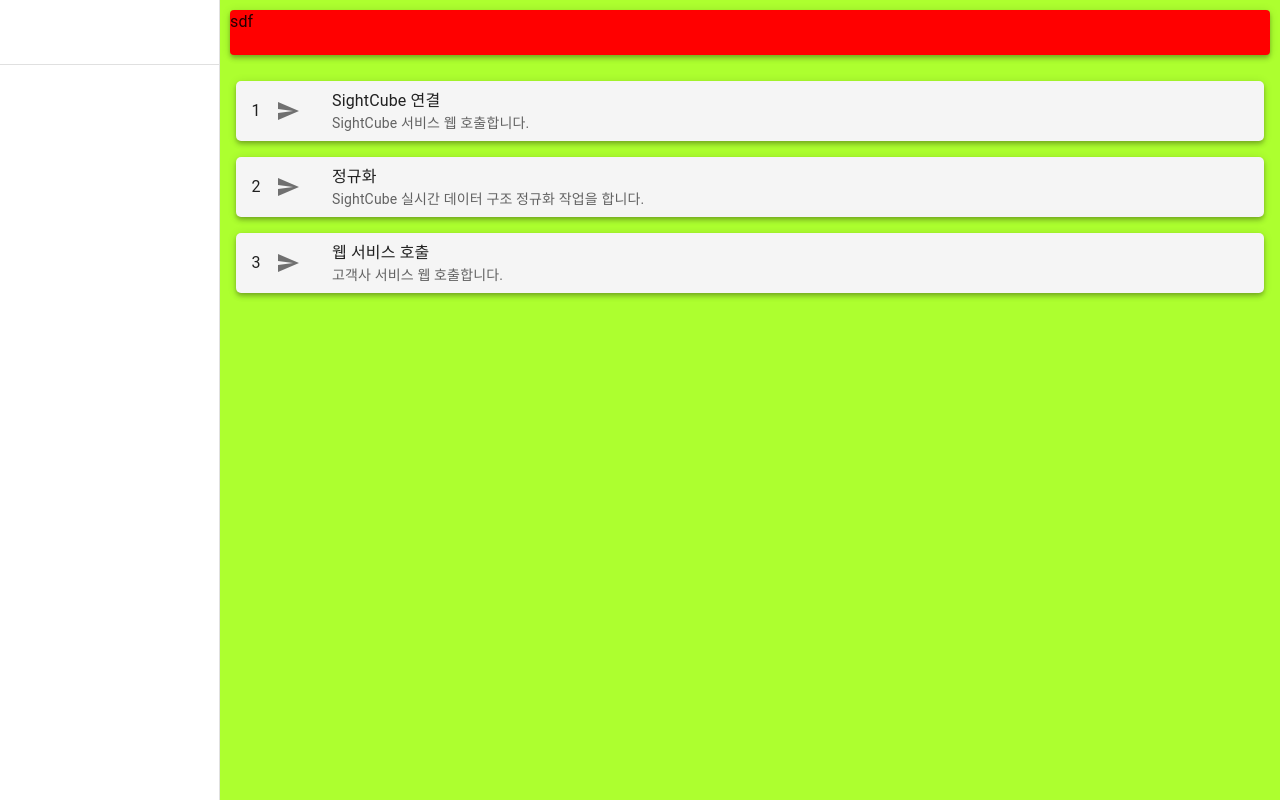
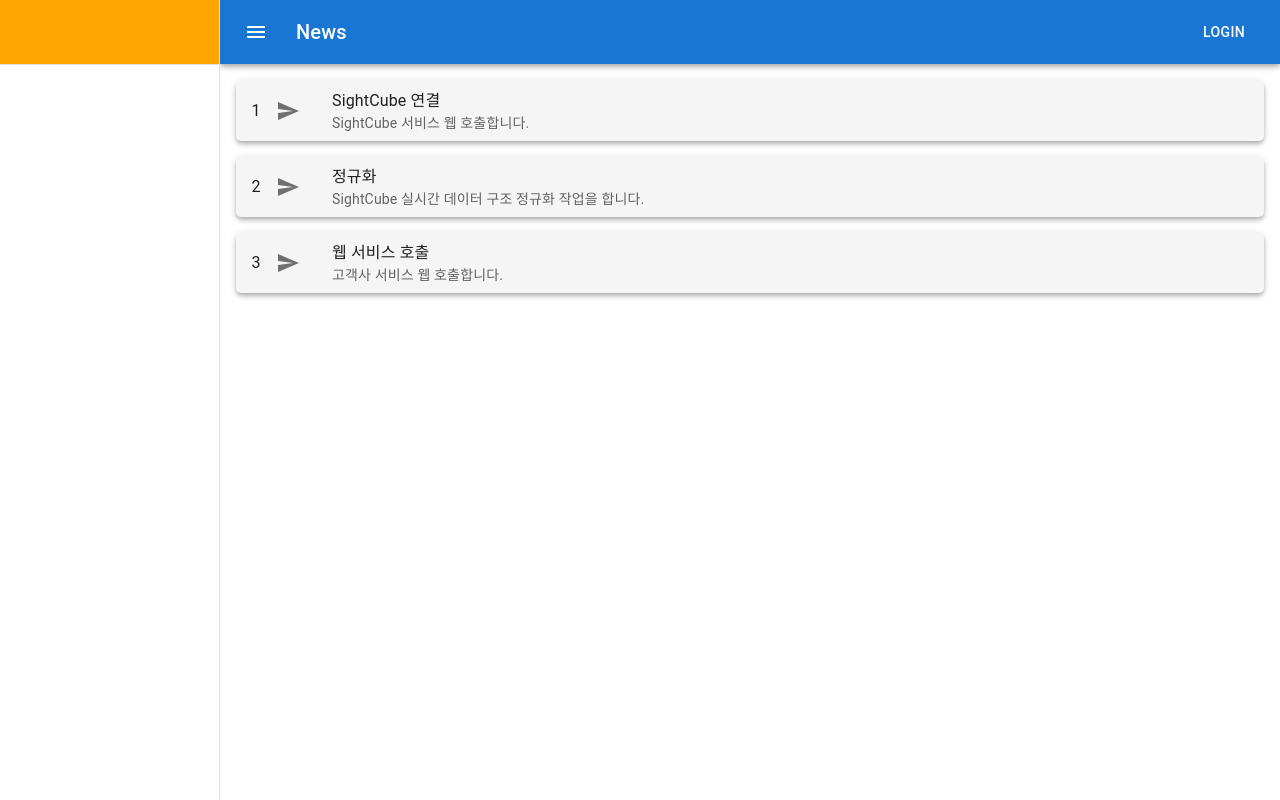
Before and after one commit to RDSHwang/frontend-service-common, a React (Create React App) app: page / in a window 1280 px wide. Built offline with nearby package versions, Linux system fonts and the light colour scheme.

Commit message:
AppBar 작업 중

```diff
--- a/src/components/SideBar/index.jsx
+++ b/src/components/SideBar/index.jsx
@@ -11,7 +11,6 @@
   return (
     <Drawer
       sx={{
-        color: "blue",
         width: drawerWidth,
         flexShrink: 0,
         "& .MuiDrawer-paper": {
@@ -22,7 +21,7 @@
       variant="permanent"
       anchor="left"
     >
-      <Toolbar />
+      <Toolbar sx={{ bgcolor: "orange" }} />
       <Divider />
       <SDTreeView />
     </Drawer>
--- a/src/components/TreeView/index.tsx
+++ b/src/components/TreeView/index.tsx
@@ -48,7 +48,13 @@
       defaultCollapseIcon={<ExpandMoreIcon />}
       defaultExpanded={["root"]}
       defaultExpandIcon={<ChevronRightIcon />}
-      sx={{ height: 110, flexGrow: 1, maxWidth: 400, overflowY: "auto" }}
+      sx={{
+        height: 110,
+        flexGrow: 1,
+        maxWidth: 400,
+        overflowY: "auto",
+        bgcolor: "orange",
+      }}
     >
       {renderTree(data)}
     </TreeView>
--- a/src/layouts/WireFrame/index.tsx
+++ b/src/layouts/WireFrame/index.tsx
@@ -7,7 +7,6 @@
     // height: "calc(100vh - 20px)", // 브라우저 높이에서 margin 값만큼 뺀 값
     height: "100vh",
     overflow: "auto", // 스크롤 없애기
-    background: "skyblue",
   },
 };
 
--- a/src/layouts/template01/index.js
+++ b/src/layouts/template01/index.js
@@ -1,6 +1,15 @@
 import React, { useState } from "react";
 import BaseWireFrame from "../WireFrame";
-import { Box, Grid, Paper } from "@mui/material";
+import {
+  AppBar,
+  Box,
+  Button,
+  Grid,
+  IconButton,
+  Paper,
+  Toolbar,
+  Typography,
+} from "@mui/material";
 import DrawerBase from "../../components/Drawer";
 import List from "@mui/material/List";
 import ListItem from "@mui/material/ListItem";
@@ -16,6 +25,7 @@
 import WebServiceRequest from "../../pages/Popup/WebServiceRequest";
 import Partition from "../../pages/Popup/Partition";
 import Normalization from "../../pages/Popup/Normalization";
+import MenuIcon from "@mui/icons-material/Menu";
 
 export default function Template01() {
   const {
@@ -69,17 +79,30 @@
             }}
           >
             <Grid container>
-              <Grid item xs={12} sx={{ height: "65px", padding: "10px" }}>
-                <Paper
-                  elevation={4}
-                  sx={{
-                    bgcolor: "red",
-                    borderRadius: "4",
-                    height: "100%",
-                  }}
-                >
-                  sdf
-                </Paper>
+              <Grid item xs={12} sx={{ height: "65px" }}>
+                <Box sx={{ flexGrow: 1 }}>
+                  <AppBar position="static">
+                    <Toolbar>
+                      <IconButton
+                        size="large"
+                        edge="start"
+                        color="inherit"
+                        aria-label="menu"
+                        sx={{ mr: 2 }}
+                      >
+                        <MenuIcon />
+                      </IconButton>
+                      <Typography
+                        variant="h6"
+                        component="div"
+                        sx={{ flexGrow: 1 }}
+                      >
+                        News
+                      </Typography>
+                      <Button color="inherit">Login</Button>
+                    </Toolbar>
+                  </AppBar>
+                </Box>
               </Grid>
               <Grid item xs={12} sx={{ height: "100%" }}>
                 <List>
--- a/src/styles/Base/Base.css
+++ b/src/styles/Base/Base.css
@@ -16,12 +16,12 @@
 
 .sidebar {
   flex: 0 0 220px;
-  background-color: hotpink;
+  background-color: transparent;
 }
 
 .content {
   flex: 1;
-  background-color: greenyellow;
+  background-color: "transparent";
 }
 
 .footer {
```
